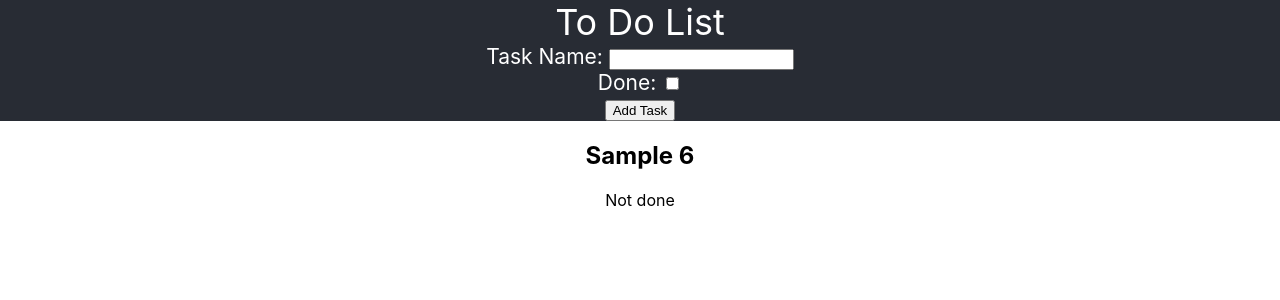
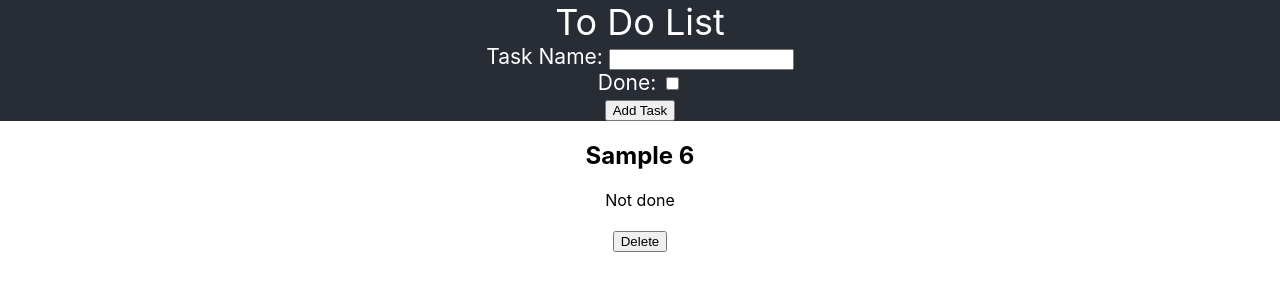
Before and after one commit to craigb0/ToDoList, a React (Create React App) app in the folder to-do-list/: page / in a window 1280 px wide. Both pictures are taken after typing "Sample" into the empty fields and a click on the button "Add Task". Shown: the top 300 px of the page. Built offline with nearby package versions, Linux system fonts and the light colour scheme; no server answers.

Commit message:
Implemented removeTask functionality

```diff
--- a/to-do-list/src/App.js
+++ b/to-do-list/src/App.js
@@ -31,6 +31,18 @@ class App extends React.Component {
 		}))
 	}
 
+	removeTask = (index) => {
+		this.setState(prevState => {
+		  const newTaskList = prevState.taskList.filter((task, i) => i !== index);
+		  return {
+			taskList: newTaskList.map((task, i) => ({
+			  ...task,
+			  id: i + 1,
+			})),
+		  };
+		});
+	}
+
 	render() {
 		return (
     		<div>
@@ -40,7 +52,7 @@ class App extends React.Component {
 				</div>
 
 				<div className='App'>
-					<ItemList tasks={this.state.taskList}/>
+					<ItemList tasks={this.state.taskList} onClickFunction = {this.removeTask}/>
 				</div>
     		</div>
   		);
--- a/to-do-list/src/components/ItemList.js
+++ b/to-do-list/src/components/ItemList.js
@@ -3,8 +3,8 @@ import ToDoItem from "./ToDoItem";
 
 const ItemList = (props) =>{
 	return(
-		<div>
-			{props.tasks.map((task) => <ToDoItem title={task.title} completed={task.completed} id={task.id}/>)}
+		<div className="itemList">
+			{props.tasks.map((task) => <ToDoItem title={task.title} completed={task.completed} id={task.id} onClickFunction = {props.onClickFunction}/>)}
 		</div>
 	);
 };
--- a/to-do-list/src/components/ToDoItem.js
+++ b/to-do-list/src/components/ToDoItem.js
@@ -1,4 +1,8 @@
 const ToDoItem = (props) => {
+	const handleClick = () => {
+        props.onClickFunction(props.id);
+    	};
+
 	return(
 		<div classname="ToDoItemBody">
     		<div className="Title">
@@ -8,6 +12,10 @@ const ToDoItem = (props) => {
     		<div className="Completion">
         		{props.completed === true ? 'Done' : 'Not done'}
       		</div>
+			<br></br>
+			<div className="DeleteButton">
+				<button onClick={handleClick}>Delete</button>
+			</div>
     	</div>
   );
 };
```
